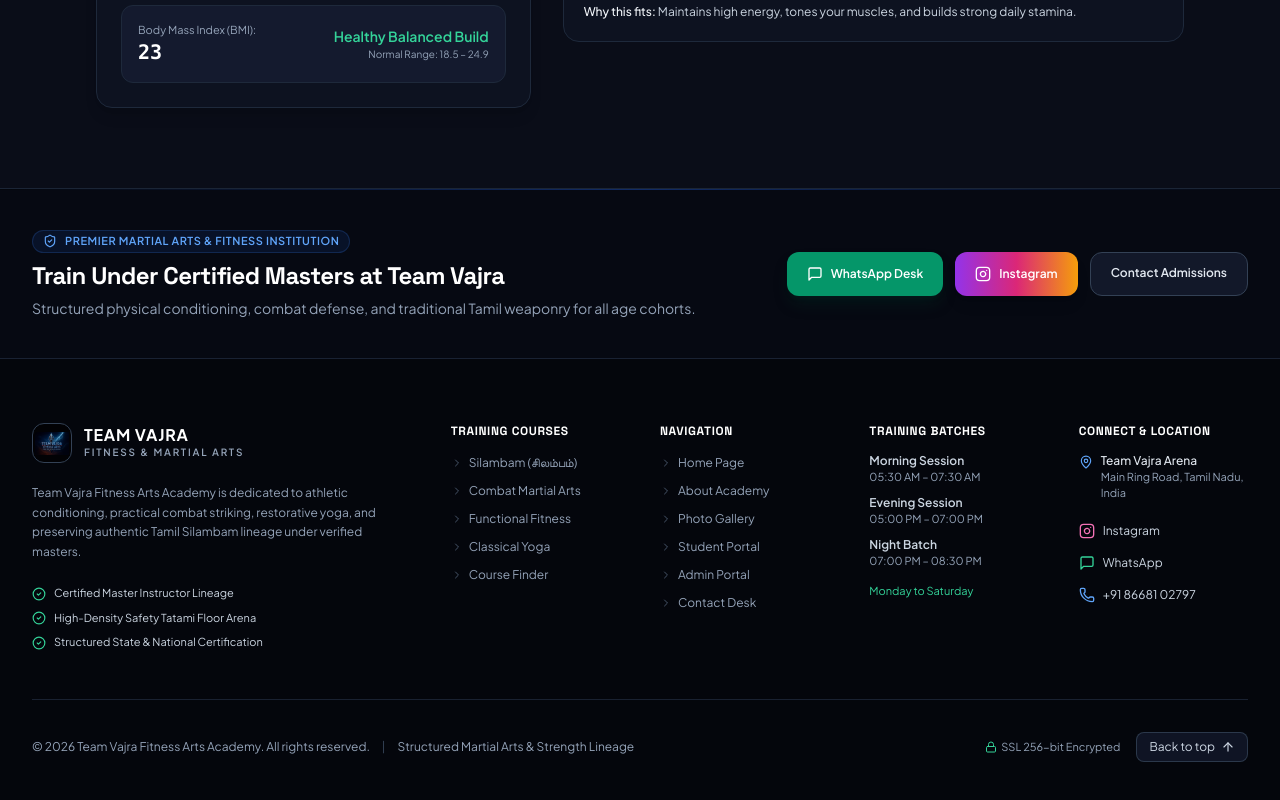
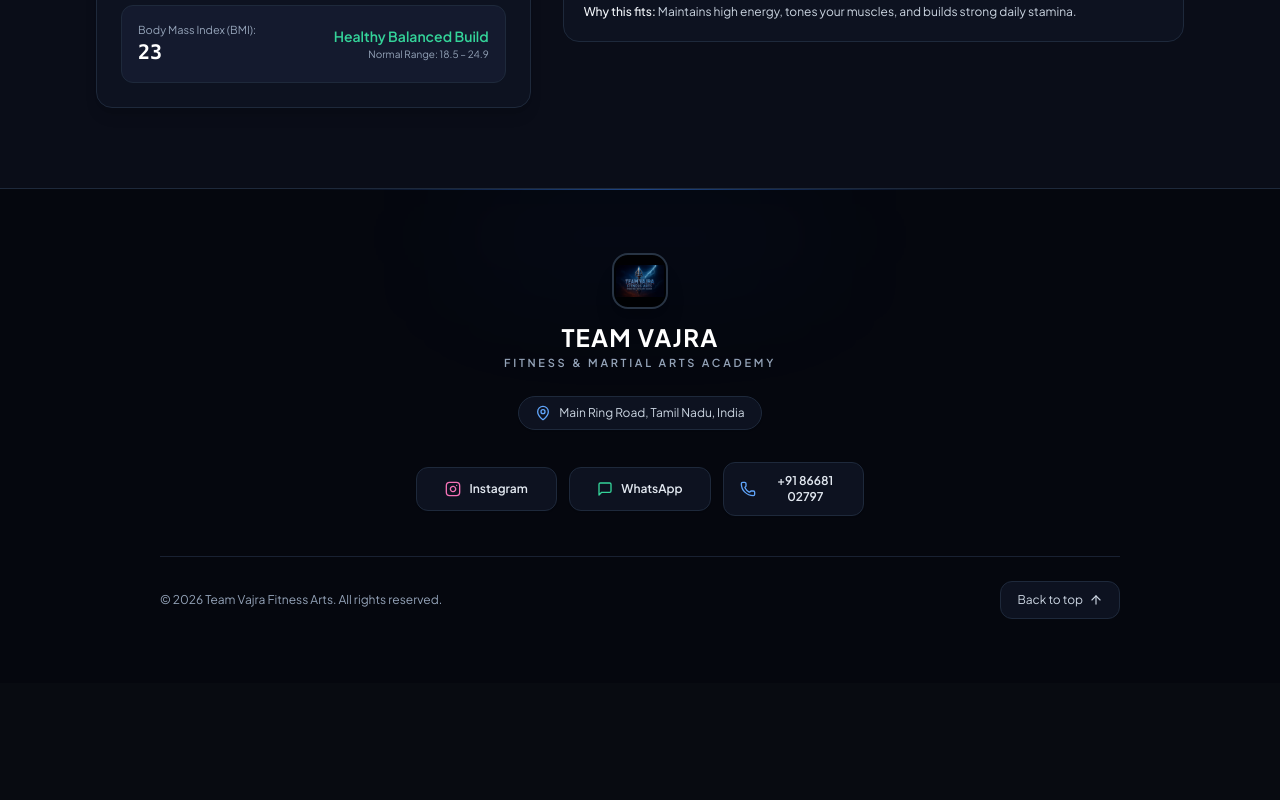
Before and after one commit to selvaofficial1026-design/TeamVajra, a Next.js app: page / in a window 1280 px wide. Shown: the part 1458-2258 px from the top of the page. After the commit the page ends 2141 px from the top, so only its background shows below. Built offline with nearby package versions, Linux system fonts and the light colour scheme; no server answers.

Commit message:
Update footer to ultra-clean centered minimal layout with only Logo, Address, Instagram, WhatsApp, Phone and Copyright

```diff
--- a/src/components/Footer.tsx
+++ b/src/components/Footer.tsx
@@ -4,8 +4,7 @@
 import Image from "next/image";
 import Link from "next/link";
 import {
-  Phone, MapPin, Clock, MessageSquare, ArrowUp, ChevronRight,
-  ShieldCheck, CheckCircle2, Lock, Instagram
+  Phone, MapPin, MessageSquare, ArrowUp, Instagram, ShieldCheck
 } from "lucide-react";
 
 export default function Footer() {
@@ -16,74 +15,20 @@
   const currentYear = new Date().getFullYear();
 
   return (
-    <footer className="bg-[#04060C] border-t border-slate-800/90 text-slate-400 font-sans selection:bg-blue-600 selection:text-white relative overflow-hidden">
+    <footer className="bg-[#05070E] border-t border-slate-800 text-slate-400 font-sans selection:bg-blue-600 selection:text-white relative overflow-hidden">
 
-      {/* Top Subtle Corporate Line Accent */}
-      <div className="h-[1px] w-full bg-gradient-to-r from-transparent via-blue-600/40 to-transparent" />
+      {/* Subtle Top Ambient Glow Accent */}
+      <div className="absolute top-0 left-1/2 -translate-x-1/2 w-3/4 max-w-2xl h-[1px] bg-gradient-to-r from-transparent via-blue-500/50 to-transparent" />
+      <div className="absolute top-0 left-1/2 -translate-x-1/2 w-96 h-24 bg-blue-600/[0.04] blur-3xl pointer-events-none rounded-full" />
 
-      {/* =========================================================================
-          1. TOP MNC CORPORATE ADMISSION & CALL-OUT BAR
-         ========================================================================= */}
-      <div className="border-b border-slate-800/80 bg-[#070A14]/80">
-        <div className="max-w-7xl mx-auto px-4 sm:px-6 lg:px-8 py-8 sm:py-10">
-          <div className="flex flex-col lg:flex-row items-start lg:items-center justify-between gap-6">
+      <div className="max-w-5xl mx-auto px-4 sm:px-6 lg:px-8 py-12 sm:py-16 relative">
 
-            <div className="space-y-1.5 max-w-2xl">
-              <div className="inline-flex items-center gap-2 px-2.5 py-0.5 rounded-full bg-blue-600/10 border border-blue-500/20 text-blue-400 text-[11px] font-semibold uppercase tracking-wider">
-                <ShieldCheck className="w-3.5 h-3.5" />
-                <span>Premier Martial Arts & Fitness Institution</span>
-              </div>
-              <h3 className="text-xl sm:text-2xl font-bold text-white tracking-tight">
-                Train Under Certified Masters at Team Vajra
-              </h3>
-              <p className="text-xs sm:text-sm text-slate-400 leading-relaxed">
-                Structured physical conditioning, combat defense, and traditional Tamil weaponry for all age cohorts.
-              </p>
-            </div>
+        {/* Centered Brand Core */}
+        <div className="flex flex-col items-center text-center space-y-6">
 
-            <div className="flex flex-wrap items-center gap-3 w-full sm:w-auto">
-              <a
-                href="https://wa.me/918668102797?text=Hello%20Team%20Vajra,%20I%20would%20like%20to%20inquire%20about%20your%20training%20courses%20and%20admissions."
-                target="_blank"
-                rel="noreferrer"
-                className="px-5 py-3 rounded-xl bg-emerald-600 hover:bg-emerald-500 text-white font-semibold text-xs transition flex items-center justify-center gap-2 shadow-lg shadow-emerald-950/40 min-h-[44px] flex-1 sm:flex-initial"
-              >
-                <MessageSquare className="w-4 h-4" />
-                <span>WhatsApp Desk</span>
-              </a>
-
-              <a
-                href="https://instagram.com"
-                target="_blank"
-                rel="noreferrer"
-                className="px-5 py-3 rounded-xl bg-gradient-to-r from-purple-600 via-pink-600 to-amber-500 hover:opacity-95 text-white font-semibold text-xs transition flex items-center justify-center gap-2 shadow-lg min-h-[44px] flex-1 sm:flex-initial"
-              >
-                <Instagram className="w-4 h-4" />
-                <span>Instagram</span>
-              </a>
-
-              <Link
-                href="/contact"
-                className="px-5 py-3 rounded-xl bg-[#121829] hover:bg-[#1A233B] text-slate-200 border border-slate-700 hover:border-slate-600 font-semibold text-xs transition text-center min-h-[44px] flex-1 sm:flex-initial"
-              >
-                Contact Admissions
-              </Link>
-            </div>
-
-          </div>
-        </div>
-      </div>
-
-      {/* =========================================================================
-          2. MAIN 5-COLUMN MNC ENTERPRISE SITEMAP GRID
-         ========================================================================= */}
-      <div className="max-w-7xl mx-auto px-4 sm:px-6 lg:px-8 pt-12 sm:pt-16 pb-12">
-        <div className="grid grid-cols-2 md:grid-cols-3 lg:grid-cols-12 gap-8 lg:gap-10 pb-12 border-b border-slate-800/80">
-
-          {/* Column 1: Organization Identity & Certifications (4 Cols on Desktop) */}
-          <div className="col-span-2 md:col-span-3 lg:col-span-4 space-y-5">
-            <Link href="/" className="flex items-center gap-3 group inline-block">
-              <div className="relative w-10 h-10 rounded-xl overflow-hidden border border-slate-700 bg-black/60 shrink-0 group-hover:border-blue-500 transition">
+          {/* Logo & Academy Name */}
+          <Link href="/" className="flex flex-col items-center gap-3 group">
+            <div className="relative w-14 h-14 rounded-2xl overflow-hidden border-2 border-slate-700/80 bg-black/80 p-1 shadow-xl group-hover:border-blue-500 transition duration-300">
               <Image
                 src="/vajra-logo.jpg"
                 alt="Team Vajra Emblem"
@@ -93,226 +38,77 @@
               />
             </div>
             <div>
-                <span className="font-bold text-base text-white tracking-wider block leading-none group-hover:text-blue-400 transition">
+              <span className="font-bold text-xl sm:text-2xl text-white tracking-wider block group-hover:text-blue-400 transition">
                 TEAM VAJRA
               </span>
-                <span className="text-[10px] text-slate-400 tracking-[0.18em] uppercase font-semibold mt-0.5 block">
-                  Fitness & Martial Arts
+              <span className="text-[11px] text-slate-400 tracking-[0.25em] uppercase font-semibold block mt-0.5">
+                Fitness & Martial Arts Academy
               </span>
             </div>
           </Link>
 
-            <p className="text-xs text-slate-400 leading-relaxed max-w-sm">
-              Team Vajra Fitness Arts Academy is dedicated to athletic conditioning, practical combat striking, restorative yoga, and preserving authentic Tamil Silambam lineage under verified masters.
-            </p>
-
-            {/* Corporate Trust Badges */}
-            <div className="space-y-2 pt-1 text-[11px] text-slate-300">
-              <div className="flex items-center gap-2">
-                <CheckCircle2 className="w-3.5 h-3.5 text-emerald-400 shrink-0" />
-                <span>Certified Master Instructor Lineage</span>
-              </div>
-              <div className="flex items-center gap-2">
-                <CheckCircle2 className="w-3.5 h-3.5 text-emerald-400 shrink-0" />
-                <span>High-Density Safety Tatami Floor Arena</span>
-              </div>
-              <div className="flex items-center gap-2">
-                <CheckCircle2 className="w-3.5 h-3.5 text-emerald-400 shrink-0" />
-                <span>Structured State & National Certification</span>
-              </div>
-            </div>
+          {/* Address with Icon */}
+          <div className="inline-flex items-center gap-2 px-4 py-2 rounded-full bg-[#0D1220] border border-slate-800 text-xs text-slate-300 max-w-md shadow-sm">
+            <MapPin className="w-4 h-4 text-blue-400 shrink-0" />
+            <span className="truncate">Main Ring Road, Tamil Nadu, India</span>
           </div>
 
-          {/* Column 2: Training Courses (2.5 Cols on Desktop) */}
-          <div className="col-span-1 md:col-span-1 lg:col-span-2 space-y-3.5">
-            <h4 className="text-xs font-bold text-white uppercase tracking-wider">
-              Training Courses
-            </h4>
-            <ul className="space-y-2 text-xs">
-              <li>
-                <Link href="/course" className="text-slate-400 hover:text-white transition flex items-center gap-1.5 py-0.5">
-                  <ChevronRight className="w-3 h-3 text-slate-600 shrink-0" />
-                  <span>Silambam (சிலம்பம்)</span>
-                </Link>
-              </li>
-              <li>
-                <Link href="/course" className="text-slate-400 hover:text-white transition flex items-center gap-1.5 py-0.5">
-                  <ChevronRight className="w-3 h-3 text-slate-600 shrink-0" />
-                  <span>Combat Martial Arts</span>
-                </Link>
-              </li>
-              <li>
-                <Link href="/course" className="text-slate-400 hover:text-white transition flex items-center gap-1.5 py-0.5">
-                  <ChevronRight className="w-3 h-3 text-slate-600 shrink-0" />
-                  <span>Functional Fitness</span>
-                </Link>
-              </li>
-              <li>
-                <Link href="/course" className="text-slate-400 hover:text-white transition flex items-center gap-1.5 py-0.5">
-                  <ChevronRight className="w-3 h-3 text-slate-600 shrink-0" />
-                  <span>Classical Yoga</span>
-                </Link>
-              </li>
-              <li>
-                <Link href="/#assessment" className="text-slate-400 hover:text-white transition flex items-center gap-1.5 py-0.5">
-                  <ChevronRight className="w-3 h-3 text-slate-600 shrink-0" />
-                  <span>Course Finder</span>
-                </Link>
-              </li>
-            </ul>
-          </div>
+          {/* Direct 3 Social & Contact Icon Action Buttons */}
+          <div className="flex flex-wrap items-center justify-center gap-3 pt-2 w-full max-w-md">
 
-          {/* Column 3: Academy & Portals (2 Cols on Desktop) */}
-          <div className="col-span-1 md:col-span-1 lg:col-span-2 space-y-3.5">
-            <h4 className="text-xs font-bold text-white uppercase tracking-wider">
-              Navigation
-            </h4>
-            <ul className="space-y-2 text-xs">
-              <li>
-                <Link href="/" className="text-slate-400 hover:text-white transition flex items-center gap-1.5 py-0.5">
-                  <ChevronRight className="w-3 h-3 text-slate-600 shrink-0" />
-                  <span>Home Page</span>
-                </Link>
-              </li>
-              <li>
-                <Link href="/about" className="text-slate-400 hover:text-white transition flex items-center gap-1.5 py-0.5">
-                  <ChevronRight className="w-3 h-3 text-slate-600 shrink-0" />
-                  <span>About Academy</span>
-                </Link>
-              </li>
-              <li>
-                <Link href="/gallery" className="text-slate-400 hover:text-white transition flex items-center gap-1.5 py-0.5">
-                  <ChevronRight className="w-3 h-3 text-slate-600 shrink-0" />
-                  <span>Photo Gallery</span>
-                </Link>
-              </li>
-              <li>
-                <Link href="/portal" className="text-slate-400 hover:text-white transition flex items-center gap-1.5 py-0.5">
-                  <ChevronRight className="w-3 h-3 text-slate-600 shrink-0" />
-                  <span>Student Portal</span>
-                </Link>
-              </li>
-              <li>
-                <Link href="/admin" className="text-slate-400 hover:text-white transition flex items-center gap-1.5 py-0.5">
-                  <ChevronRight className="w-3 h-3 text-slate-600 shrink-0" />
-                  <span>Admin Portal</span>
-                </Link>
-              </li>
-              <li>
-                <Link href="/contact" className="text-slate-400 hover:text-white transition flex items-center gap-1.5 py-0.5">
-                  <ChevronRight className="w-3 h-3 text-slate-600 shrink-0" />
-                  <span>Contact Desk</span>
-                </Link>
-              </li>
-            </ul>
-          </div>
-
-          {/* Column 4: Floor Schedule & Batches (2 Cols on Desktop) */}
-          <div className="col-span-1 md:col-span-1 lg:col-span-2 space-y-3.5">
-            <h4 className="text-xs font-bold text-white uppercase tracking-wider">
-              Training Batches
-            </h4>
-            <div className="space-y-2.5 text-xs text-slate-400">
-              <div>
-                <span className="text-slate-300 font-semibold block">Morning Session</span>
-                <span className="text-[11px] text-slate-400">05:30 AM – 07:30 AM</span>
-              </div>
-              <div>
-                <span className="text-slate-300 font-semibold block">Evening Session</span>
-                <span className="text-[11px] text-slate-400">05:00 PM – 07:00 PM</span>
-              </div>
-              <div>
-                <span className="text-slate-300 font-semibold block">Night Batch</span>
-                <span className="text-[11px] text-slate-400">07:00 PM – 08:30 PM</span>
-              </div>
-              <div className="pt-1 text-[11px] text-emerald-400">
-                <span>Monday to Saturday</span>
-              </div>
-            </div>
-          </div>
-
-          {/* Column 5: Direct Social Links & Address (2 Cols on Desktop) */}
-          <div className="col-span-2 md:col-span-2 lg:col-span-2 space-y-3.5">
-            <h4 className="text-xs font-bold text-white uppercase tracking-wider">
-              Connect & Location
-            </h4>
-
-            {/* Fixed Address */}
-            <div className="space-y-1 text-xs">
-              <div className="flex items-start gap-2">
-                <MapPin className="w-3.5 h-3.5 text-blue-400 shrink-0 mt-0.5" />
-                <div>
-                  <strong className="text-slate-200 block font-medium">Team Vajra Arena</strong>
-                  <span className="text-slate-400 block text-[11px]">Main Ring Road, Tamil Nadu, India</span>
-                </div>
-              </div>
-            </div>
-
-            {/* Only Instagram, WhatsApp, and Phone */}
-            <div className="space-y-2 pt-1 text-xs">
+            {/* 1. Instagram */}
             <a
               href="https://instagram.com"
               target="_blank"
               rel="noreferrer"
-                className="flex items-center gap-2 text-slate-300 hover:text-pink-400 transition py-1"
+              aria-label="Instagram"
+              className="flex-1 min-w-[120px] min-h-[44px] px-4 py-2.5 rounded-xl bg-[#0D1220] hover:bg-gradient-to-r hover:from-purple-900/40 hover:to-pink-900/40 border border-slate-800 hover:border-pink-500/40 text-slate-200 hover:text-white transition flex items-center justify-center gap-2 text-xs font-semibold shadow-sm active:scale-95"
             >
               <Instagram className="w-4 h-4 text-pink-400 shrink-0" />
               <span>Instagram</span>
             </a>
 
+            {/* 2. WhatsApp */}
             <a
-                href="https://wa.me/918668102797"
+              href="https://wa.me/918668102797?text=Hello%20Team%20Vajra,%20I%20would%20like%20to%20inquire%20about%20your%20training%20courses."
               target="_blank"
               rel="noreferrer"
-                className="flex items-center gap-2 text-slate-300 hover:text-emerald-400 transition py-1"
+              aria-label="WhatsApp"
+              className="flex-1 min-w-[120px] min-h-[44px] px-4 py-2.5 rounded-xl bg-[#0D1220] hover:bg-emerald-950/40 border border-slate-800 hover:border-emerald-500/40 text-slate-200 hover:text-white transition flex items-center justify-center gap-2 text-xs font-semibold shadow-sm active:scale-95"
             >
               <MessageSquare className="w-4 h-4 text-emerald-400 shrink-0" />
               <span>WhatsApp</span>
             </a>
 
+            {/* 3. Phone Call */}
             <a
               href="tel:+918668102797"
-                className="flex items-center gap-2 text-slate-300 hover:text-blue-400 transition py-1"
+              aria-label="Call"
+              className="flex-1 min-w-[120px] min-h-[44px] px-4 py-2.5 rounded-xl bg-[#0D1220] hover:bg-blue-950/40 border border-slate-800 hover:border-blue-500/40 text-slate-200 hover:text-white transition flex items-center justify-center gap-2 text-xs font-semibold shadow-sm active:scale-95"
             >
               <Phone className="w-4 h-4 text-blue-400 shrink-0" />
               <span>+91 86681 02797</span>
             </a>
-            </div>
 
           </div>
 
         </div>
 
-        {/* =========================================================================
-            3. BOTTOM MNC CORPORATE LEGAL & COPYRIGHT BAR
-           ========================================================================= */}
-        <div className="pt-8 flex flex-col md:flex-row items-center justify-between gap-4 text-xs text-slate-500">
+        {/* Bottom Minimal Copyright & Back To Top */}
+        <div className="mt-10 pt-6 border-t border-slate-800/80 flex flex-col sm:flex-row items-center justify-between gap-4 text-xs text-slate-500 text-center sm:text-left">
 
-          {/* Left: Copyright and Organization Name */}
-          <div className="flex flex-col sm:flex-row items-center gap-2 sm:gap-3 text-center sm:text-left">
           <p className="text-slate-400">
-              © {currentYear} Team Vajra Fitness Arts Academy. All rights reserved.
+            © {currentYear} Team Vajra Fitness Arts. All rights reserved.
           </p>
-            <span className="hidden sm:inline text-slate-700">|</span>
-            <span className="text-slate-400">Structured Martial Arts & Strength Lineage</span>
-          </div>
-
-          {/* Right: Security & Back to Top */}
-          <div className="flex items-center gap-4">
-            <div className="flex items-center gap-1 text-[11px] text-slate-400">
-              <Lock className="w-3 h-3 text-emerald-400" />
-              <span>SSL 256-bit Encrypted</span>
-            </div>
 
           <button
             onClick={scrollToTop}
-              className="inline-flex items-center gap-1.5 px-3 py-1.5 rounded-lg bg-[#0F1424] hover:bg-[#161F36] border border-slate-700/80 text-slate-300 hover:text-white transition text-xs active:scale-95"
-              aria-label="Back to top"
+            className="min-h-[38px] inline-flex items-center justify-center gap-1.5 px-4 py-1.5 rounded-xl bg-[#0D1220] hover:bg-[#151D33] border border-slate-800 text-slate-300 hover:text-white transition text-xs active:scale-95"
+            aria-label="Scroll to top"
           >
             <span>Back to top</span>
             <ArrowUp className="w-3.5 h-3.5" />
           </button>
-          </div>
 
         </div>
 
```
Lines whose indentation alone changed are shown as unchanged.
